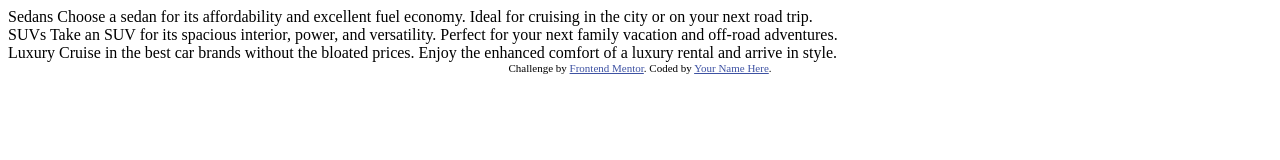
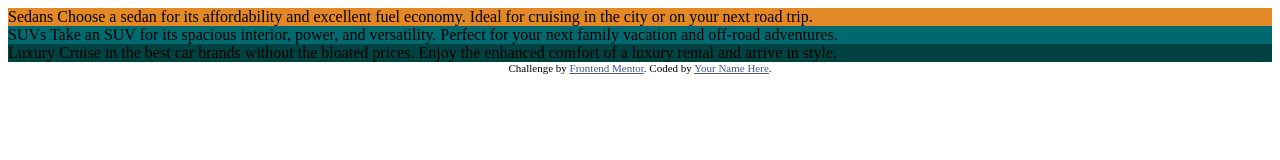
Before and after one commit to mmtakeuchi/3-column-fm, a plain HTML site: page index.html in a window 1280 px wide. Drawn offline with Linux system fonts and the light colour scheme; a web font is replaced by a local one.

Commit message:
styled background colors for the cards

```diff
--- a/styles.css
+++ b/styles.css
@@ -1,3 +1,14 @@
+.card-1 {
+  background: hsl(31, 77%, 52%);
+}
+
+.card-2 {
+  background: hsl(184, 100%, 22%);
+}
+.card-3 {
+  background: hsl(179, 100%, 13%);
+}
+
 .attribution {
   font-size: 11px;
   text-align: center;
```
